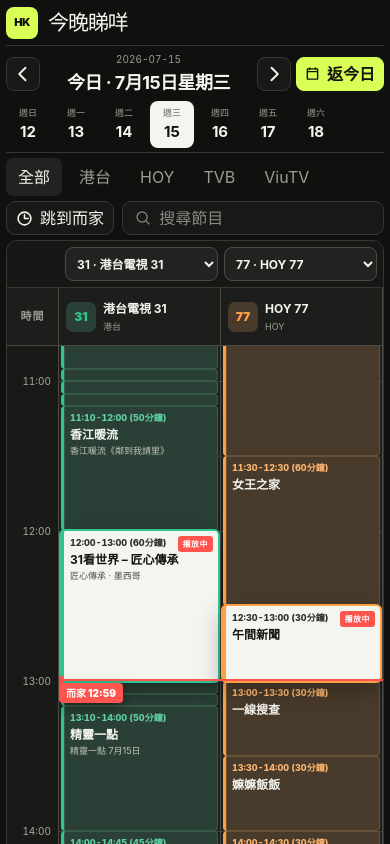
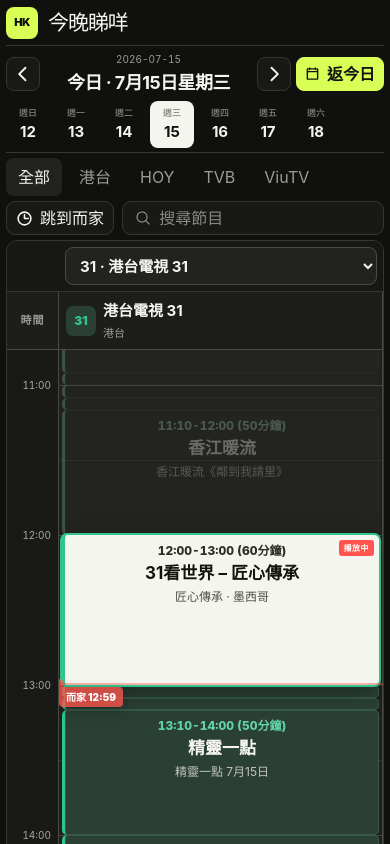
Before and after one commit to dllmdllm/hk-tv-guide, a Next.js app: page / in a window 390 px wide. Shown: the top 844 px of the page. Built offline with nearby package versions, Linux system fonts and the light colour scheme.

Commit message:
feat: improve mobile guide readability

```diff
--- a/app/globals.css
+++ b/app/globals.css
@@ -93,7 +93,7 @@
 .programme-block { position: absolute; left: 3px; right: 3px; overflow: hidden; display: grid; grid-template-rows: auto auto minmax(0, 1fr); align-content: start; row-gap: 4px; min-height: var(--block-height); padding: 8px 9px; border-left: 3px solid var(--accent); border-radius: 5px; background: color-mix(in srgb, var(--accent) 15%, #292927); color: var(--ink); text-decoration: none; box-shadow: inset 0 0 0 1px color-mix(in srgb, var(--accent) 23%, #3a3a36); }
 .programme-block:hover, .programme-block:focus-visible { z-index: 50; height: auto !important; max-height: min(380px, calc(100svh - 150px)); overflow: auto; background: color-mix(in srgb, var(--accent) 23%, #2b2b28); box-shadow: 0 12px 28px rgba(0,0,0,.48), inset 0 0 0 1px var(--accent); outline: 0; }
 .programme-slot { overflow-wrap: anywhere; color: color-mix(in srgb, var(--accent) 76%, white); font-size: 10px; font-weight: 800; line-height: 1.18; font-variant-numeric: tabular-nums; white-space: normal; }
-.programme-block strong { overflow-wrap: anywhere; font-size: 13px; line-height: 1.25; white-space: normal; }
+.programme-block strong { overflow-wrap: anywhere; font-size: 13px; line-height: 1.25; text-align: center; white-space: normal; }
 .programme-block small { overflow-wrap: anywhere; color: #c3c2ba; font-size: 10px; line-height: 1.3; white-space: normal; }
 .programme-block.compact { grid-template-rows: auto minmax(0, 1fr); row-gap: 1px; padding-top: 3px; padding-bottom: 3px; }
 .programme-block.compact .programme-slot { min-width: 0; }
@@ -103,10 +103,12 @@
 .programme-block.live { z-index: 7; background: #f5f5f0; color: #14140f; box-shadow: 0 0 0 2px var(--accent), 0 8px 24px rgba(0,0,0,.34); }
 .programme-block.live .programme-slot { color: #2d2d28; }
 .programme-block.live small { color: #4f4f49; }
+.programme-block.past { opacity: .34; filter: saturate(.35); background: color-mix(in srgb, var(--accent) 6%, #242421); box-shadow: inset 0 0 0 1px color-mix(in srgb, var(--accent) 10%, #30302c); }
+.programme-block.past:hover, .programme-block.past:focus-visible { opacity: .88; filter: none; }
 .programme-block b { position: absolute; top: 5px; right: 5px; padding: 2px 5px; border-radius: 3px; background: #ff554e; color: white; font-size: 8px; font-weight: 900; letter-spacing: .06em; }
-.now-line { position: absolute; z-index: 8; left: 0; right: 0; height: 2px; background: #ff554e; pointer-events: none; }
-.now-line::before { position: absolute; left: -5px; top: -4px; width: 10px; height: 10px; border-radius: 50%; background: #ff554e; content: ""; }
-.now-line span { position: sticky; left: 6px; top: -20px; display: inline-flex; align-items: center; height: 20px; padding: 0 7px; border-radius: 4px; background: #ff554e; color: white; font-size: 10px; font-weight: 900; box-shadow: 0 4px 14px rgba(0,0,0,.35); }
+.now-line { position: absolute; z-index: 8; left: 0; right: 0; height: 2px; background: rgba(255, 85, 78, .42); pointer-events: none; }
+.now-line::before { position: absolute; left: -5px; top: -4px; width: 10px; height: 10px; border-radius: 50%; background: rgba(255, 85, 78, .72); content: ""; }
+.now-line span { position: sticky; left: 6px; top: -20px; display: inline-flex; align-items: center; height: 20px; padding: 0 7px; border-radius: 4px; background: rgba(255, 85, 78, .78); color: white; font-size: 10px; font-weight: 900; box-shadow: 0 4px 14px rgba(0,0,0,.22); }
 
 .state-card { min-height: 520px; display: flex; flex-direction: column; align-items: center; justify-content: center; gap: 9px; padding: 30px; color: var(--muted); text-align: center; }
 .state-card strong { color: var(--ink); font-size: 19px; }
@@ -148,17 +150,17 @@
   .guide-summary > span { max-width: 126px; text-align: right; font-size: 11px; }
   .channel-pickers { gap: 6px; padding: 6px 6px 6px calc(var(--time-width) + 6px); }
   .channel-pickers span { display: none; }
-  .channel-pickers select { height: 34px; padding: 0 7px; font-size: 12px; }
+  .channel-pickers select { height: 38px; padding: 0 10px; font-size: 15px; }
   .epg-viewport { height: calc(100svh - 64px); min-height: 560px; }
   .channel-header { gap: 7px; padding: 0 7px; }
   .channel-header > span { width: 30px; height: 30px; flex-basis: 30px; border-radius: 7px; }
-  .channel-header strong { font-size: 12px; }
-  .channel-header small { font-size: 9px; }
+  .channel-header strong { font-size: 15px; }
+  .channel-header small { font-size: 11px; }
   .time-label { right: 7px; font-size: 10px; }
-  .programme-block { left: 2px; right: 2px; row-gap: 3px; padding: 7px 6px; border-radius: 4px; }
-  .programme-slot { font-size: 9px; }
-  .programme-block strong { font-size: 12px; }
-  .programme-block small { font-size: 9px; }
+  .programme-block { left: 3px; right: 3px; row-gap: 5px; padding: 9px 10px; border-radius: 5px; }
+  .programme-slot { font-size: 12px; text-align: center; }
+  .programme-block strong { font-size: 17px; line-height: 1.22; }
+  .programme-block small { font-size: 12px; line-height: 1.35; text-align: center; }
   footer { flex-direction: column; }
 }
 
--- a/app/tv-guide.tsx
+++ b/app/tv-guide.tsx
@@ -79,6 +79,10 @@
   return selectedDate === hktDate() && new Date(programme.start).getTime() <= now && new Date(programme.end).getTime() > now;
 }
 
+function isPast(programme: Programme, selectedDate: string, now: number) {
+  return selectedDate === hktDate() && new Date(programme.end).getTime() <= now;
+}
+
 function programmePosition(programme: Programme, selectedDate: string) {
   const dayStart = new Date(`${selectedDate}T00:00:00+08:00`).getTime();
   const dayEnd = dayStart + 24 * 60 * 60 * 1000;
@@ -112,7 +116,7 @@
 
   useEffect(() => {
     const query = window.matchMedia("(max-width: 700px)");
-    const updateColumnCount = () => setColumnCount(query.matches ? 2 : 4);
+    const updateColumnCount = () => setColumnCount(query.matches ? 1 : 4);
     updateColumnCount();
     query.addEventListener("change", updateColumnCount);
     return () => query.removeEventListener("change", updateColumnCount);
@@ -300,10 +304,11 @@
                       {(programmesByChannel.get(channel.id) ?? []).map((programme) => {
                         const position = programmePosition(programme, selectedDate);
                         const live = isLive(programme, selectedDate, now);
+                        const past = isPast(programme, selectedDate, now);
                         const compact = position.height < 46;
                         const micro = position.height < 18;
                         return (
-                          <a className={`programme-block${live ? " live" : ""}${compact ? " compact" : ""}${micro ? " micro" : ""}`} href={channel.sourceUrl} target="_blank" rel="noreferrer" key={programme.id} style={{ top: position.top, height: position.height, "--block-height": `${position.height}px`, "--accent": channel.accent } as React.CSSProperties} title={`${programmeMeta(programme)} ${programme.title}${programme.description ? ` · ${programme.description}` : ""}`}>
+                          <a className={`programme-block${live ? " live" : ""}${past ? " past" : ""}${compact ? " compact" : ""}${micro ? " micro" : ""}`} href={channel.sourceUrl} target="_blank" rel="noreferrer" key={programme.id} style={{ top: position.top, height: position.height, "--block-height": `${position.height}px`, "--accent": channel.accent } as React.CSSProperties} title={`${programmeMeta(programme)} ${programme.title}${programme.description ? ` · ${programme.description}` : ""}`}>
                             {!micro && <><span className="programme-slot">{programmeMeta(programme)}</span><strong>{programme.title}</strong></>}
                             {!compact && programme.description && <small>{programme.description}</small>}
                             {live && !micro && <b>播放中</b>}
```
